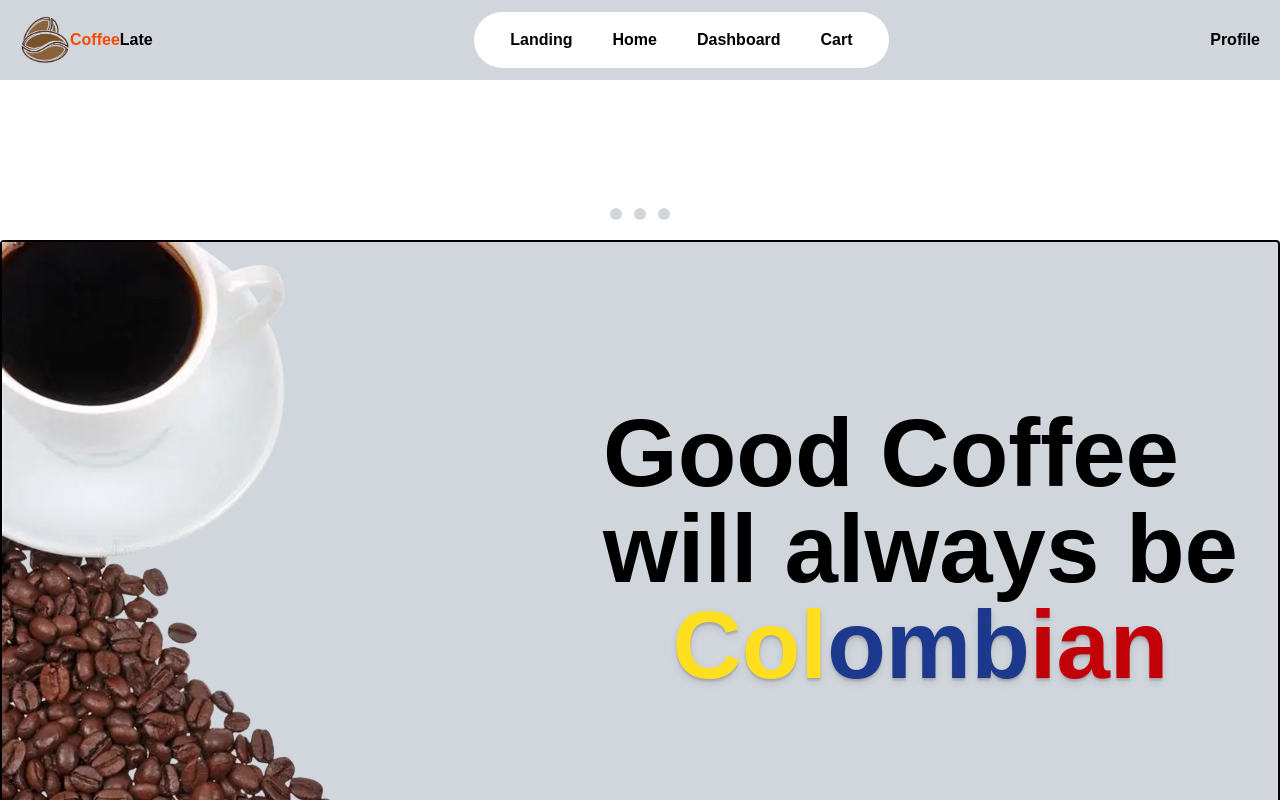
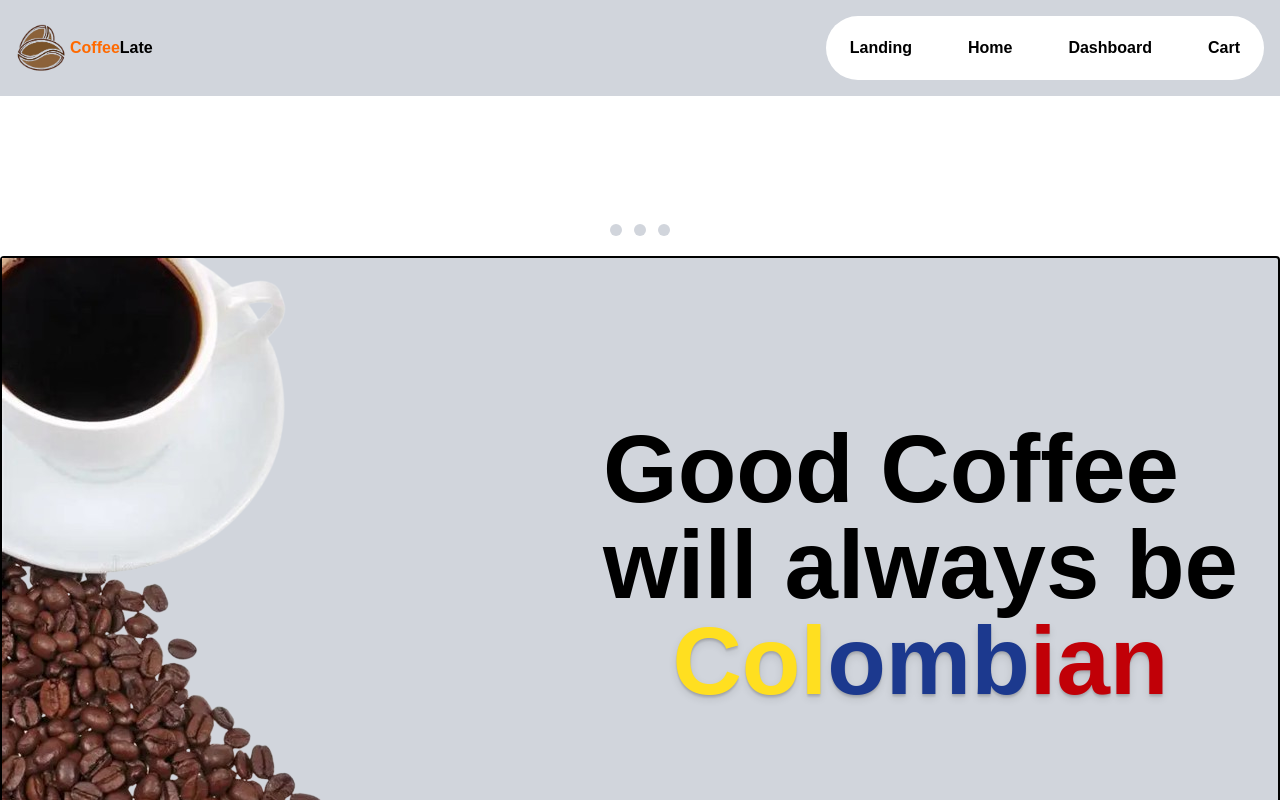
Before and after one commit to AdrianMEsp/CoffeeLate-e-commerce, a Next.js app in the folder front/: page / in a window 1280 px wide. Shown: the top 800 px of the page. Built offline with nearby package versions, Linux system fonts and the light colour scheme.

Commit message:
New NavBar implemented (Desktop - Movile)

```diff
--- a/front/src/app/components/NavBar/NavBar.tsx
+++ b/front/src/app/components/NavBar/NavBar.tsx
@@ -6,29 +6,64 @@ import Image from "next/image";
 
 const NavBar = () => {
     return (
-        <div className="bg-gray-300 flex p-3 justify-between items-center font-bold text-black">
-            <div className="ml-2">
-                <Link href="/" className="flex items-center">
-                    <Image src={logo} width={50} alt="logoCafe" />
-                    <span className="text-orange-600">Coffee</span>
+        <nav className="bg-gray-300 font-bold text-black">
+      <div className="max-w-7xl flex flex-wrap items-center justify-between mx-auto p-4">
+
+        {/* Logo */}
+        <Link href="/" className="flex items-center rtl:space-x-reverse">
+          <Image src={logo} width={50} alt="CoffeeLate Logo" />
+          <span className="text-orange-500 ml-1">Coffee</span>
           <span className="text-black">Late</span>
         </Link>
-            </div>
-            <div className="p-4 justify-evenly rounded-full bg-white">
-                <section className=" ">
+
+        {/* Botón hamburguesa - solo visible en móvil */}
+        <button
+          data-collapse-toggle="navbar-default"
+          type="button"
+          className="inline-flex items-center p-2 w-10 h-10 justify-center text-sm
+           text-gray-500 rounded-lg md:hidden hover:bg-orange-200 focus:outline-none focus:ring-2
+           focus:ring-orange-400"
+          aria-controls="navbar-default"
+          aria-expanded="false"
+        >
+          <span className="sr-only">Open main menu</span>
+          <svg
+            className="w-5 h-5"
+            aria-hidden="true"
+            xmlns="http://www.w3.org/2000/svg"
+            fill="none"
+            viewBox="0 0 17 14"
+          >
+            <path
+              stroke="currentColor"
+              strokeLinecap="round"
+              strokeLinejoin="round"
+              strokeWidth="2"
+              d="M1 1h15M1 7h15M1 13h15"
+            />
+          </svg>
+        </button>
+
+        {/* Links de navegación */}
+        <div className="hidden w-full md:block md:w-auto" id="navbar-default">
+          <ul
+            className="font-medium flex flex-col  border border-black bg-white
+              md:p-3 md:flex-row md:space-x-8 md:mt-0 md:border-0 md:items-center md:rounded-full"
+          >
+
             {NavItems.map((route) => {
               return (
-                            <Link key={route.id} href={route.route}
-                                className=" p-5 hover:text-orange-600 "
+                <li key={route.id}>
+                  <Link  href={route.route}
+                    className=" block py-2 px-3 text-black font-bold hover:text-orange-600 "
                   >{route.nameToRender}</Link>
+                </li>
               )
             })}
-                </section>
-            </div>
-            <div className=" hover:text-orange-600 mr-2">
-                Profile
+          </ul>
         </div>
       </div>
+    </nav>
     )
 }
 
--- a/front/src/app/prueba/page.tsx
+++ /dev/null
@@ -1,98 +0,0 @@
-'use client'
-
-import Image from "next/image";
-import Link from "next/link";
-import logo from "../../assets/granoCafeLogo.png";
-
-export default function NavBar() {
-  return (
-    <nav className="bg-gray-300 font-bold text-black">
-      <div className="max-w-7xl flex flex-wrap items-center justify-between mx-auto p-4">
-
-        {/* Logo */}
-        <Link href="/" className="flex items-center rtl:space-x-reverse">
-          <Image src={logo} width={50} alt="CoffeeLate Logo" />
-          <span className="text-orange-500 ml-1">Coffee</span>
-          <span className="text-black">Late</span>
-        </Link>
-
-        {/* Botón hamburguesa - solo visible en móvil */}
-        <button
-          data-collapse-toggle="navbar-default"
-          type="button"
-          className="inline-flex items-center p-2 w-10 h-10 justify-center text-sm
-           text-gray-500 rounded-lg md:hidden hover:bg-orange-200 focus:outline-none focus:ring-2
-           focus:ring-orange-400"
-          aria-controls="navbar-default"
-          aria-expanded="false"
-        >
-          <span className="sr-only">Open main menu</span>
-          <svg
-            className="w-5 h-5"
-            aria-hidden="true"
-            xmlns="http://www.w3.org/2000/svg"
-            fill="none"
-            viewBox="0 0 17 14"
-          >
-            <path
-              stroke="currentColor"
-              strokeLinecap="round"
-              strokeLinejoin="round"
-              strokeWidth="2"
-              d="M1 1h15M1 7h15M1 13h15"
-            />
-          </svg>
-        </button>
-
-        {/* Links de navegación */}
-        <div className="hidden w-full md:block md:w-auto" id="navbar-default">
-          <ul
-            className="font-medium flex flex-col  border border-black bg-white
-              md:p-3 md:flex-row md:space-x-8 md:mt-0 md:border-0 md:items-center md:rounded-full"
-          >
-            <li>
-              <Link
-                href="#"
-                className="block py-2 px-3 text-black font-bold hover:text-orange-600"
-              >
-                Landing
-              </Link>
-            </li>
-            <li>
-              <Link
-                href="#"
-                className="block py-2 px-3 text-black font-bold hover:text-orange-600"
-              >
-                Home
-              </Link>
-            </li>
-            <li>
-              <Link
-                href="#"
-                className="block py-2 px-3 text-black font-bold hover:text-orange-600"
-              >
-                Dashboard
-              </Link>
-            </li>
-            <li>
-              <Link
-                href="#"
-                className="block py-2 px-3 text-black font-bold hover:text-orange-600"
-              >
-                Cart
-              </Link>
-            </li>
-            <li>
-              <Link
-                href="#"
-                className="block py-2 px-3 text-black font-bold hover:text-orange-600"
-              >
-                Profile
-              </Link>
-            </li>
-          </ul>
-        </div>
-      </div>
-    </nav>
-  );
-}
```
Lines whose indentation alone changed are shown as unchanged.
